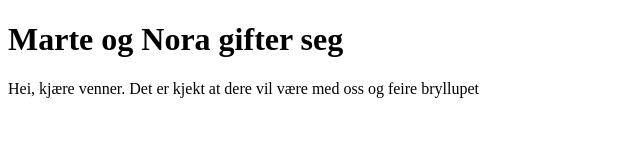
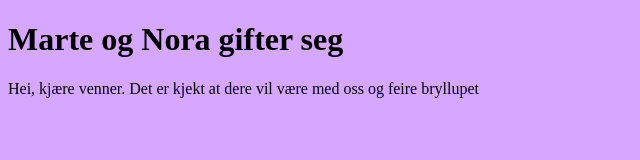
Before and after one commit to 2gjoes/2gjoes.github.io, a plain HTML site: page index.html in a window 1280 px wide. Shown: the whole page, without its empty margins (0-640 px from the left). Drawn offline with Linux system fonts and the light colour scheme.

Commit message:
Initial commit 4

```diff
--- a/index.html
+++ b/index.html
@@ -1,4 +1,10 @@
 <!DOCTYPE HTML>
+<style>
+body {
+	background-color: #D6A7FE;
+}
+</style>
+
 <body>
 <h1>Marte og Nora gifter seg </h1>
 <p>Hei, kjære venner. Det er kjekt at dere vil være med oss og feire bryllupet</p>
```
